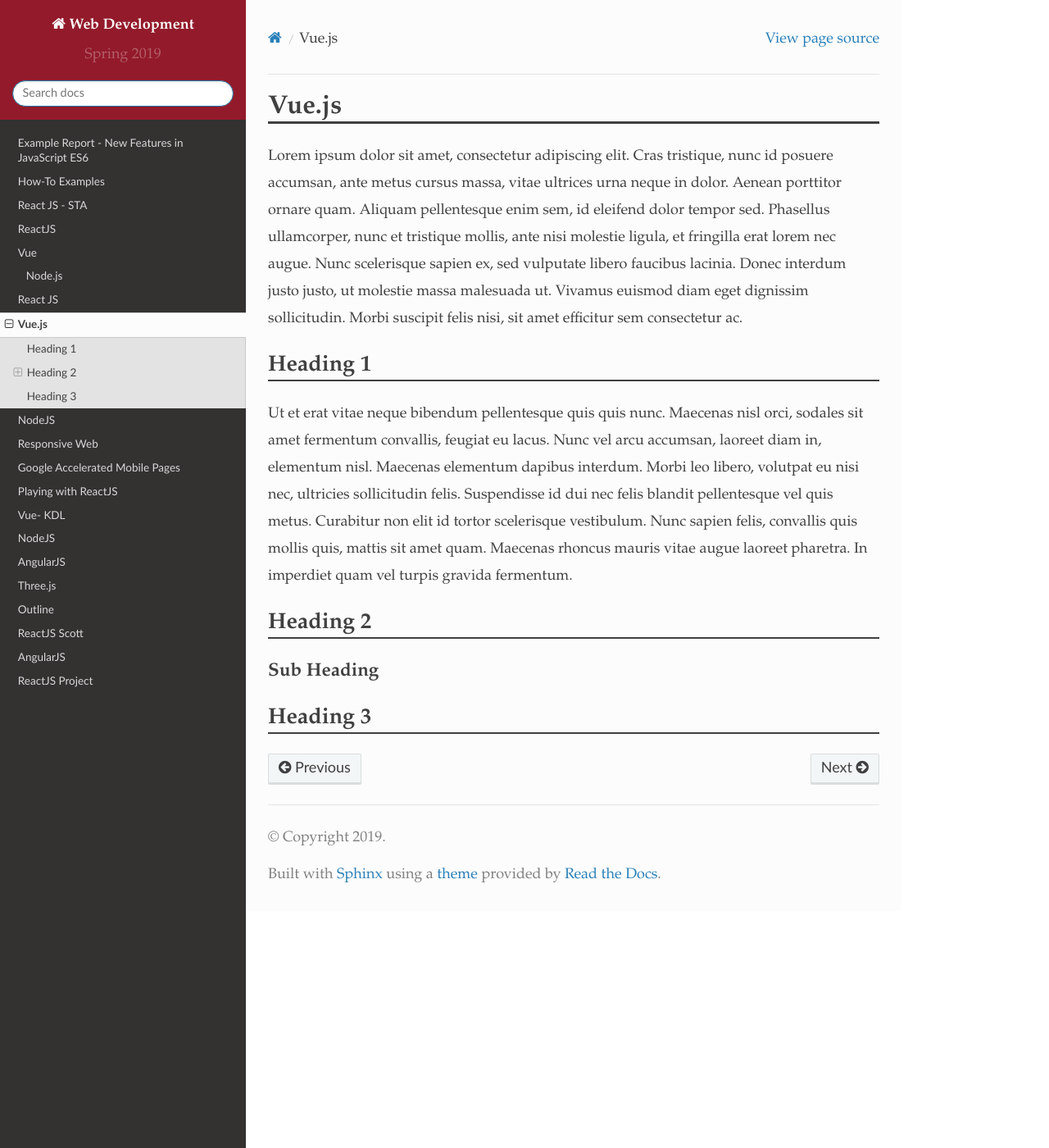
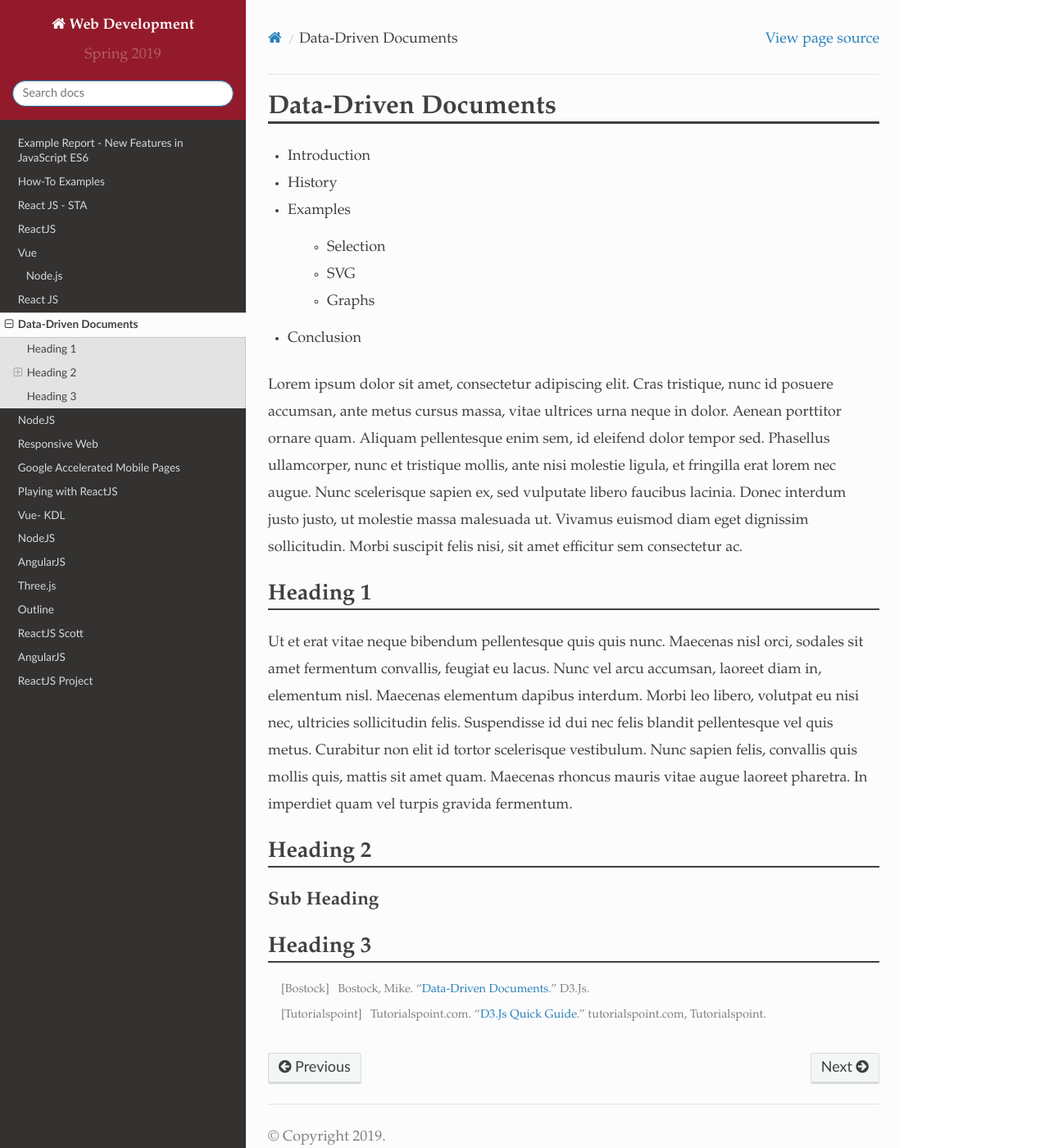
Before and after one commit to pvcraven/2019_spring_web_dev, a Sphinx documentation site: the page built from source/final/dietrich/index.rst, in a window 1280 px wide and 1400 px high. Shown: the whole window at 82% size. Built offline with Sphinx 7.4.7 and the Read the Docs theme 2.0.0, drawn with Linux system fonts in a browser that asks for light colours.

Commit message:
Adding some sources and start of outline

```diff
--- a/source/final/dietrich/index.rst
+++ b/source/final/dietrich/index.rst
@@ -1,5 +1,15 @@
-Vue.js
-======================
+Data-Driven Documents
+=====================
+
+* Introduction
+* History
+* Examples
+
+    * Selection
+    * SVG
+    * Graphs
+
+* Conclusion
 
 Lorem ipsum dolor sit amet, consectetur adipiscing elit. Cras tristique, nunc
 id posuere accumsan, ante metus cursus massa, vitae ultrices urna neque in dolor.
@@ -30,3 +40,9 @@ Sub Heading
 
 Heading 3
 ---------
+
+
+
+.. [Bostock] Bostock, Mike. “`Data-Driven Documents <https://d3js.org/>`_.” D3.Js.
+
+.. [Tutorialspoint] Tutorialspoint.com. “`D3.Js Quick Guide <https://www.tutorialspoint.com/d3js/d3js_quick_guide.htm>`_.” tutorialspoint.com, Tutorialspoint.
```
